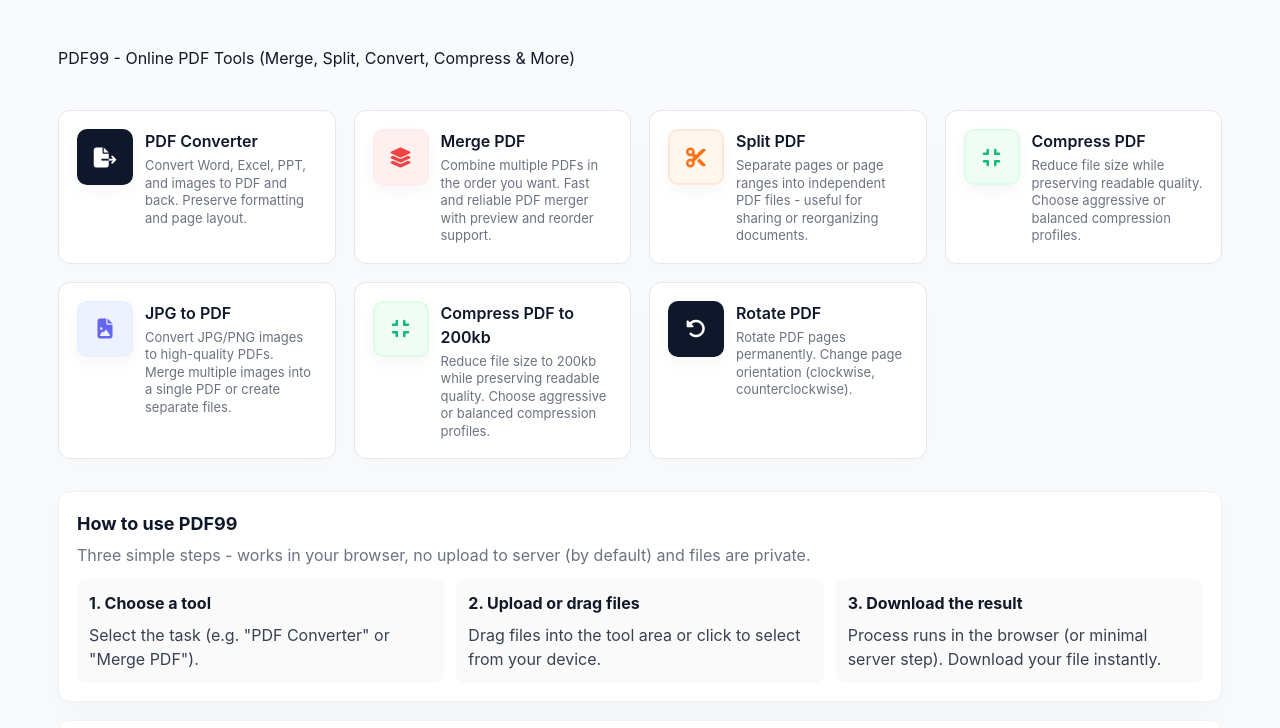
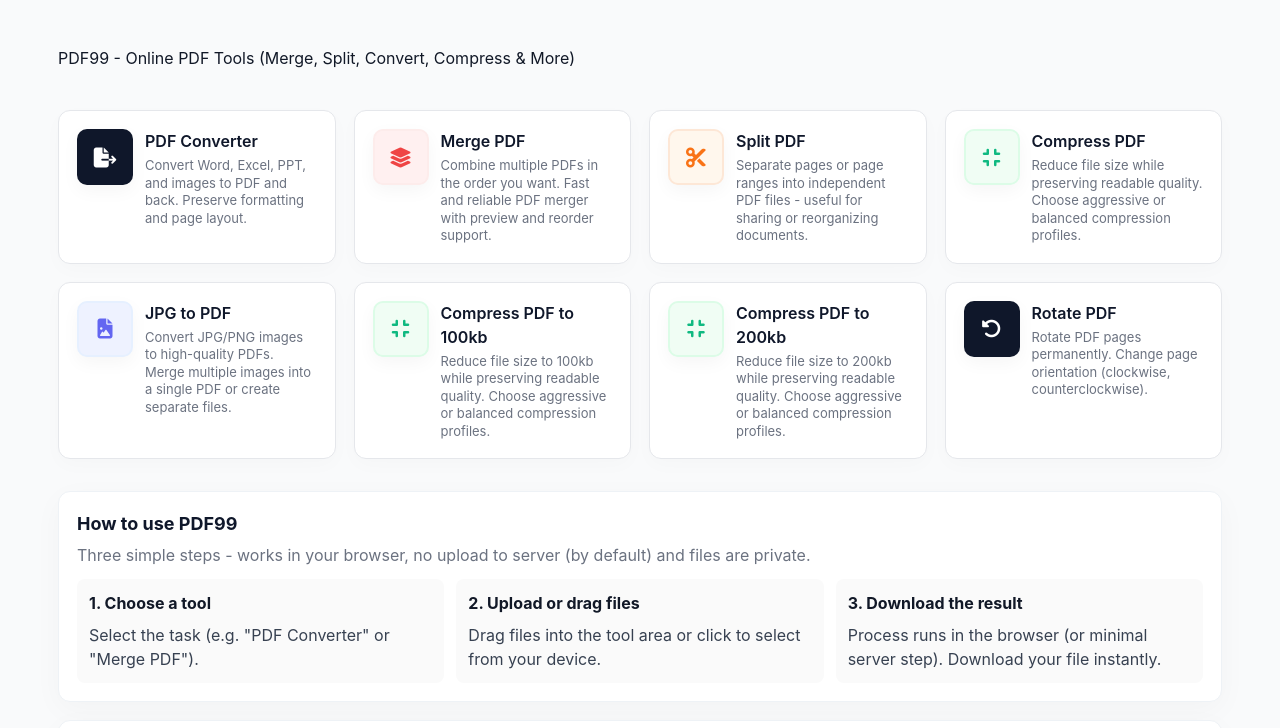
Before and after one commit to officialakshay7/pdf99, a plain HTML site: page index.html in a window 1280 px wide. Shown: the part 72-800 px from the top of the page. Drawn offline with Linux system fonts and the light colour scheme.

Commit message:
Update index.html

```diff
--- a/index.html
+++ b/index.html
@@ -722,6 +722,7 @@
           <a href="jpg-to-pdf">JPG to PDF</a>
           <a href="split-pdf">Split PDF</a>
           <a href="rotate-pdf">Rotate PDF</a>
+          <a href="compress-pdf-to-100kb">Compress PDF to 100kb</a>
           <a href="compress-pdf-to-200kb">Compress PDF to 200kb</a>
 
         </div>
@@ -761,6 +762,7 @@
             <a href="jpg-to-pdf">JPG to PDF</a>
             <a href="split-pdf">Split PDF</a>
             <a href="rotate-pdf">Rotate PDF</a>
+            <a href="compress-pdf-to-100kb" class="hover:text-red-600">Compress PDF to 100KB</a>
             <a href="compress-pdf-to-200kb" class="hover:text-red-600">Compress PDF to 200KB</a>
 
           </div>
@@ -849,6 +851,20 @@
               <div class="tool-desc">
                 Convert JPG/PNG images to high-quality PDFs. Merge multiple
                 images into a single PDF or create separate files.
+              </div>
+            </div>
+          </a>
+
+          <a role="listitem" href="compress-pdf-to-100kb" class="tool-card"
+            aria-label="Compress PDF to 100kb - Reduce file size">
+            <div class="tool-icon ic-green">
+              <i class="fas fa-compress fa-lg" aria-hidden="true"></i>
+            </div>
+            <div>
+              <div class="tool-title">Compress PDF to 100kb</div>
+              <div class="tool-desc">
+                Reduce file size to 100kb while preserving readable quality. Choose
+                aggressive or balanced compression profiles.
               </div>
             </div>
           </a>
```
